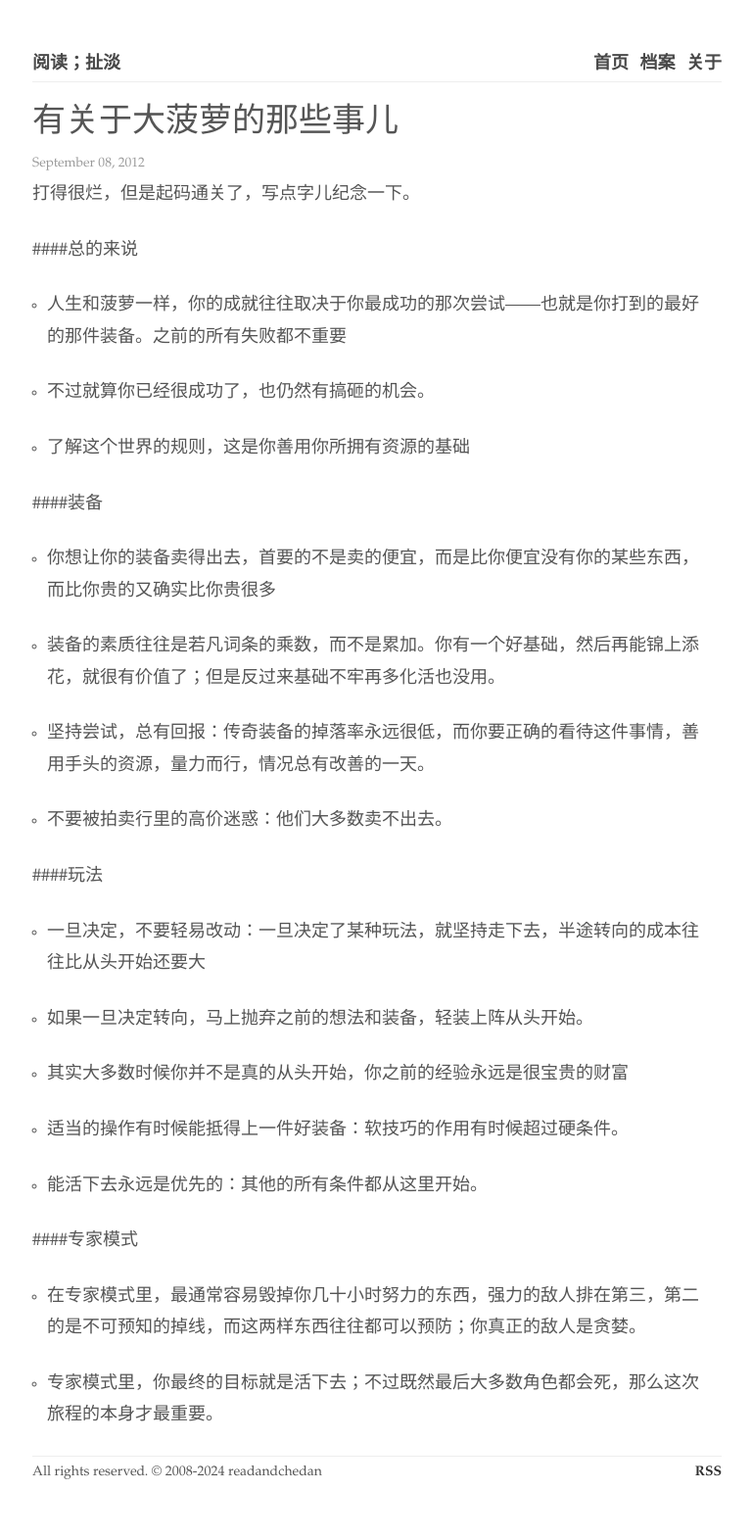
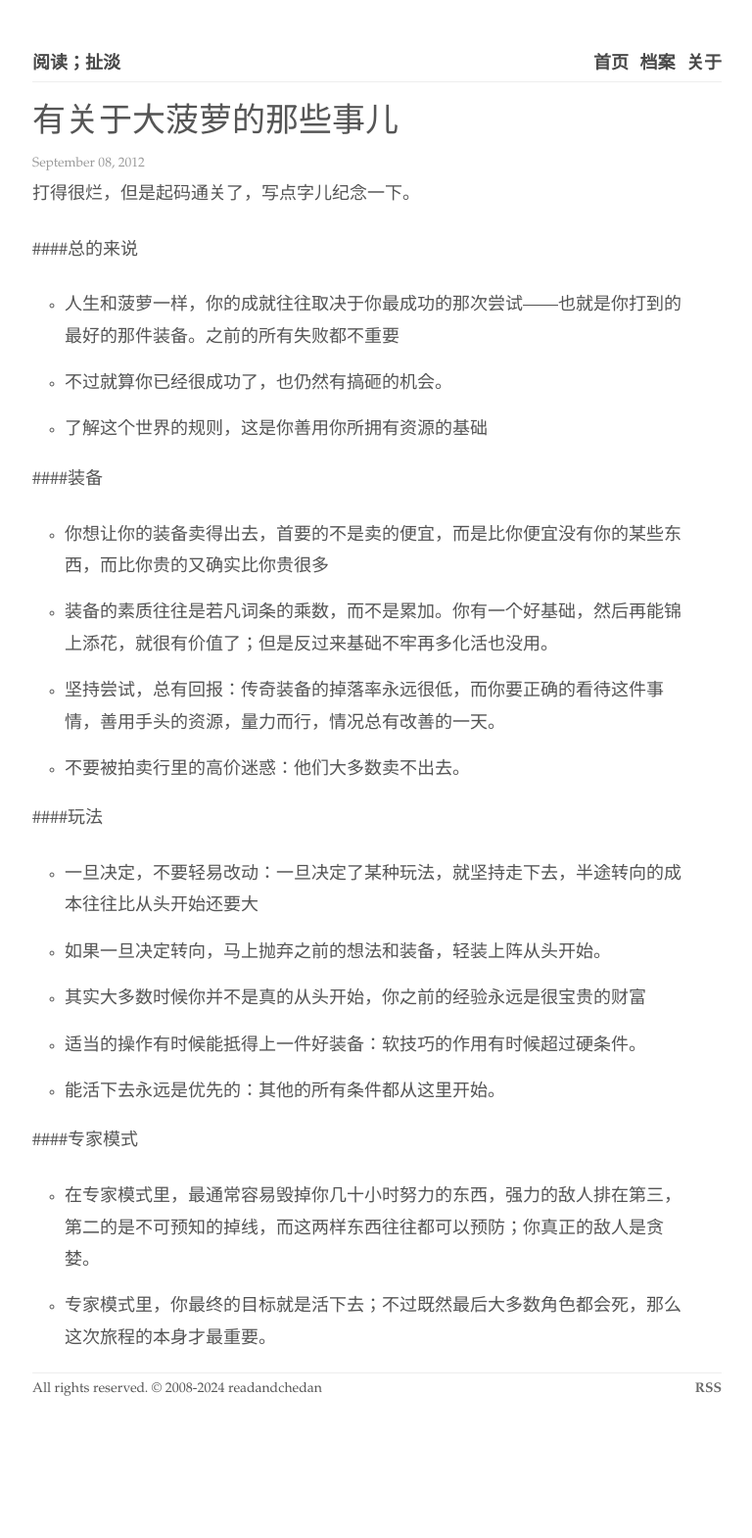
Before and after one commit to readandchedan/readandchedan.github.io, a Jekyll site: the page built from _posts/nonfiction/_posts/2012-09-08-about-diablo.md, in a window 1280 px wide. Shown: the whole page at 98% size, without its empty margins (255-1023 px from the left). Built offline with Jekyll 4.4.1, drawn with Linux system fonts in a browser that asks for light colours; after the commit the page ends 1485 px from its top, so only the background shows below that.

Commit message:
try new styling for a

```diff
--- a/css/stylesheet.css
+++ b/css/stylesheet.css
@@ -67,8 +67,18 @@ li {
   margin: 15px;
 }
 
+ol, ul {
+  margin: 1em;
+}
+ol li ol, ol li ul, ul li ol, ul li ul {
+  margin: 0 2em;
+}
+ol li p, ul li p {
+  margin: 0;
+}
+
 a {
-    color: #303030;
+    color: dimgray;
     font-weight: 600;
     text-decoration: none;
 }
```
